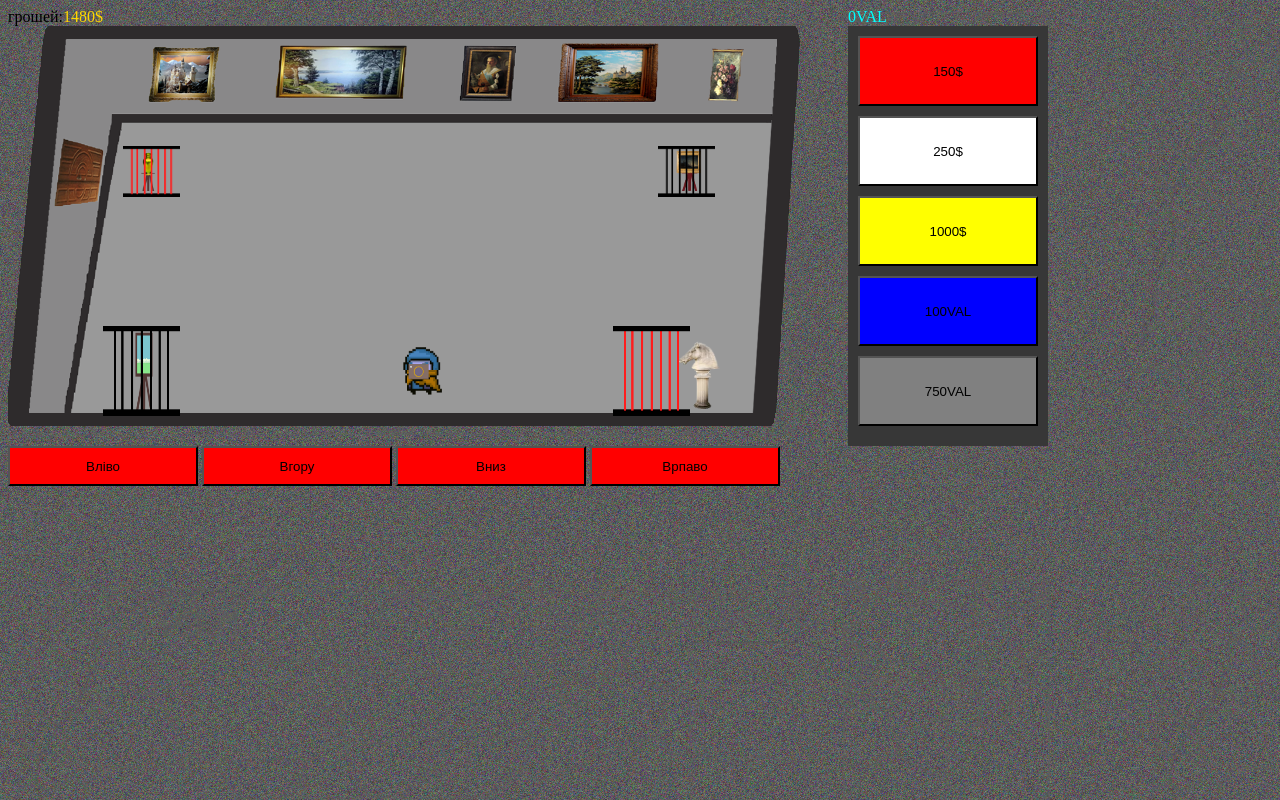
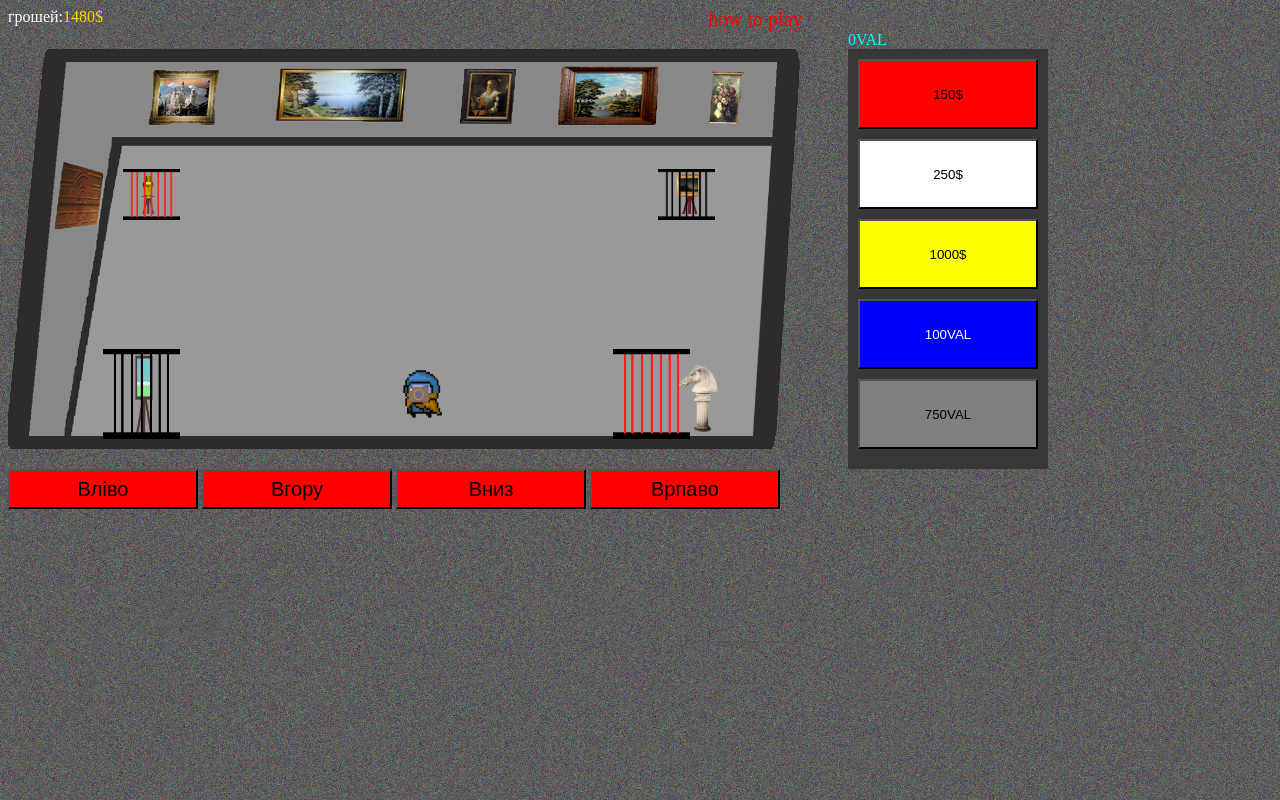
Before and after one commit to AlexandrVerbovskiy/PW, a plain HTML site: page a.html in a window 1280 px wide. Drawn offline with Linux system fonts and the light colour scheme.

Commit message:
Update a.html

```diff
--- a/a.html
+++ b/a.html
@@ -23,22 +23,22 @@
 </style>
 </head>
 <body style="background: url(img/img2.png);">
-	<div style="margin: 0; float: left;">грошей:</div><div id="div"style=" margin: 0; float: left; color:gold;" >1500$</div><div id="div1" style="margin: 0;margin-left:840px; color: cyan; " >0VAL</div>
+	<div style="margin: 0; float: left; color:white;">грошей:</div><div id="div"style=" margin: 0; float: left; color:gold;" >1500$</div><div style="margin: 0;margin-left:700px; font-size:20px; "><a href="info.html" style="color:red;  text-decoration: none; ">how to play</a></div><div id="div1" style="margin: 0;margin-left:840px; color: cyan; " >0VAL</div>
 			<canvas id="myCanvas" width="800" height="400"style=" float: left;" onclick="tele5()"></canvas>
 			<div id="menu" style="margin-left:840px; width:200px; height:420px; background: url(img/122.png);" >
 				<button id="menu1" style="margin-top: 10px; margin-left:10px;  background-color:red; width:180px; height:70px;" onmousemove="m1()" data-title=" Зменьшити штраф за те, що не встиг"onclick="shop1()" >150$</button>
 					<button id="menu2"  style=" margin-left:10px; margin-top:10px;background-color:white; width:180px; height:70px;"onmousemove="m1()" data-title=" Збільшити швидкість накопичування Val на 1" onclick="shop2()" >250$</button>
 						<button id="menu3" style="margin-left:10px; margin-top:10px;background-color:yellow; width:180px; height:70px;" onmousemove="m1()" data-title=" Збільшити швидкість пересування" onclick="shop3()">1000$</button>
-						<button  id="menu4"style="margin-left:10px; margin-top:10px;background-color:blue; width:180px; height:70px;" onmousemove="m1()"  data-title=" Збільшити зарплату за фото на 20$" onclick="shop5()">100VAL</button>
+						<button  id="menu4"style="margin-left:10px; margin-top:10px;background-color:blue; width:180px; height:70px; color:white;" onmousemove="m1()"  data-title=" Збільшити зарплату за фото на 20$" onclick="shop5()">100VAL</button>
 							<button id="menu5" style="margin-left:10px; margin-top:10px;background-color:gray; width:180px; height:70px;"onclick="shop4()"  data-title=" Збільшити пасивний дохід" onmousemove="m1()" >750VAL</button>
 					</div>
 
 <div>
 
-	<button style="width: 190px; height: 40px; background-color: red; " onclick="tele1()">Вліво</button>
-	<button style="width: 190px; height: 40px; background-color: red; "  onclick="tele2()">Вгору</button>
-	<button style="width: 190px; height: 40px; background-color: red; "  onclick="tele3()">Вниз</button>
-	<button style="width: 190px; height: 40px; background-color: red; "  onclick="tele4()">Врпаво</button>
+	<button style="width: 190px; height: 40px; background-color: red; font-size: 20px;" onclick="tele1()">Вліво</button>
+	<button style="width: 190px; height: 40px; background-color: red; font-size: 20px;"  onclick="tele2()">Вгору</button>
+	<button style="width: 190px; height: 40px; background-color: red; font-size: 20px;"  onclick="tele3()">Вниз</button>
+	<button style="width: 190px; height: 40px; background-color: red; font-size: 20px;"  onclick="tele4()">Врпаво</button>
 </div>
 <script src="res.js"></script>
 </body>
```
